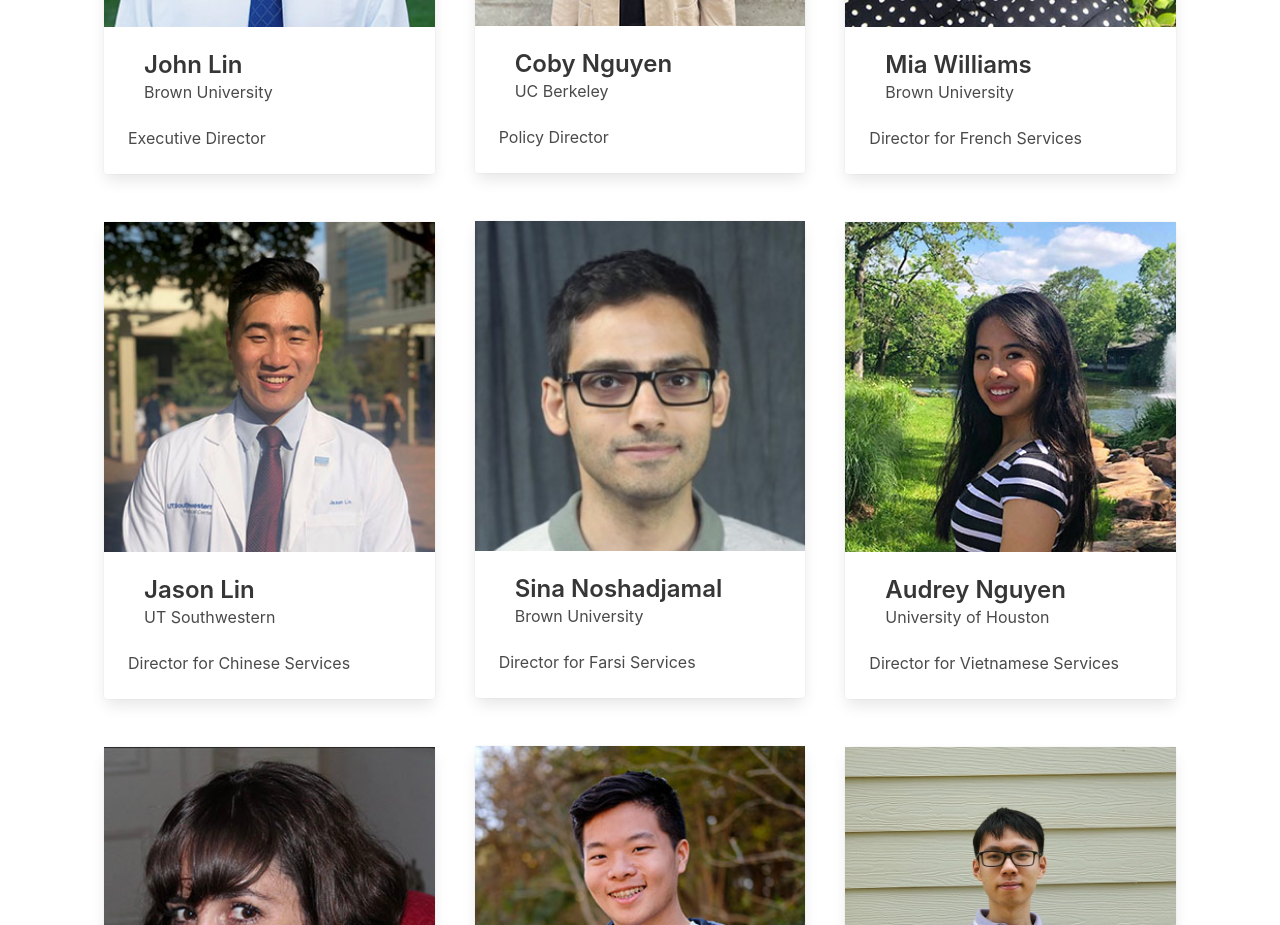
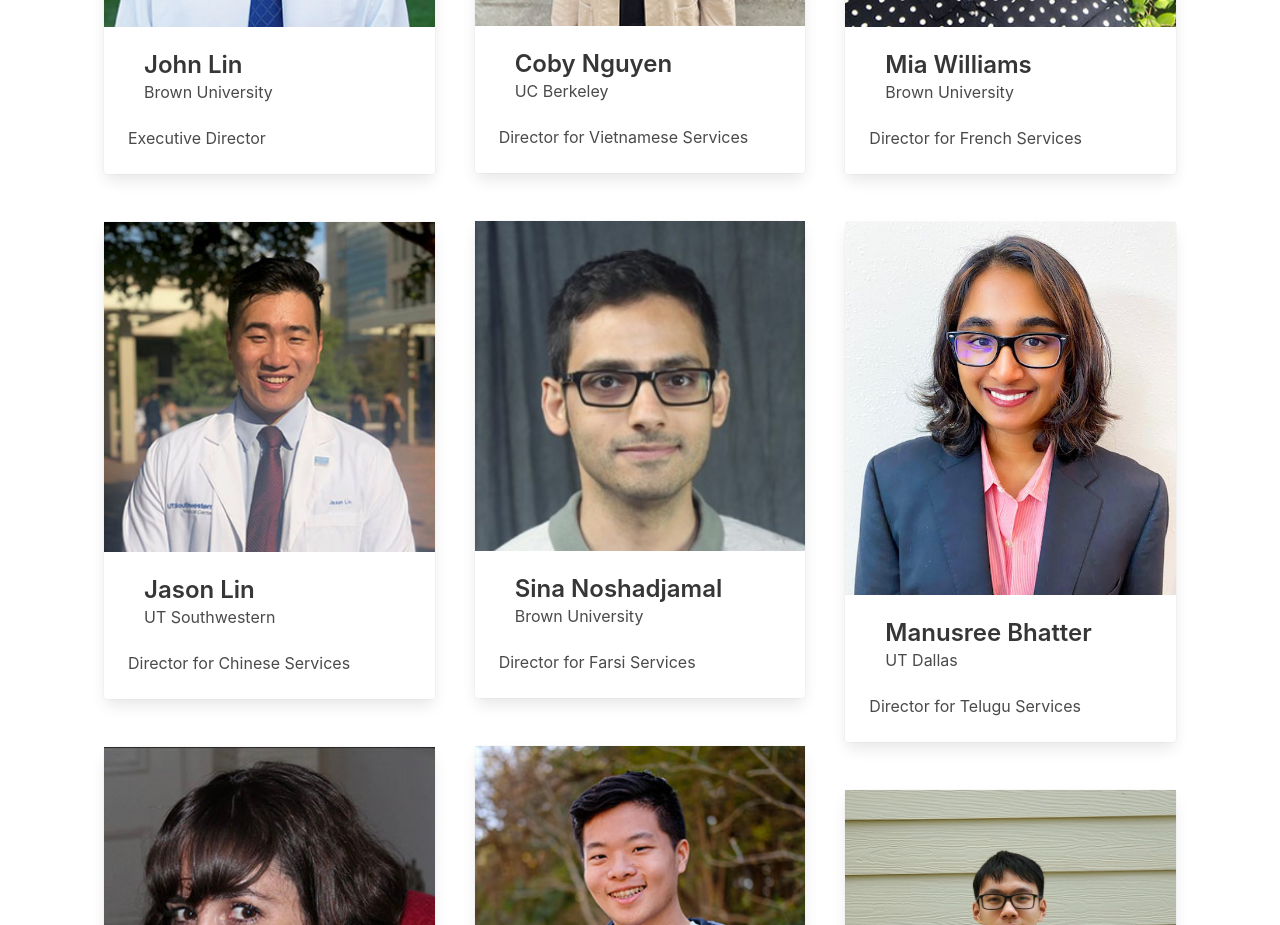
Before and after one commit to suivo2001/mlap-react, a React (Create React App) app: page /about in a window 1280 px wide. Shown: the part 900-1825 px from the top of the page. Built offline with nearby package versions, Linux system fonts and the light colour scheme; no server answers; what google-maps-react, react-geocode would draw is missing.

Commit message:
added Manusree to MLAP page

```diff
--- a/src/pages/About.js
+++ b/src/pages/About.js
@@ -7,10 +7,10 @@ import JasonLinImage from '../images/Jason-Lin.jpeg'
 import MariaChiaramonteImage from '../images/Maria-Chiaramonte.jpg'
 import DanielWangImage from '../images/Daniel-Wang.jpeg'
 import CobyNguyenImage from '../images/Coby-Nguyen.jpeg'
-import AudreyNguyenImage from '../images/Audrey-Nguyen.jpg'
 import MiaWilliamsImage from '../images/Mia-Williams.JPG'
 import SinaNoshadjamalImage from '../images/Sina-Noshadjamal.png'
 import IvoSuImage from '../images/Ivo-Su.png'
+import ManusreeBhatterImage from '../images/Manusree-Bhatter.jpeg'
 
 const About = () => {
     return (
@@ -37,14 +37,14 @@ const About = () => {
                             </div>
 
                             <div className='column'>
-                                <PeopleCard name='Coby Nguyen' location="UC Berkeley" content="Policy Director" image={CobyNguyenImage} />
+                                <PeopleCard name='Coby Nguyen' location="UC Berkeley" content="Director for Vietnamese Services" image={CobyNguyenImage} />
                                 <PeopleCard name='Sina Noshadjamal' location="Brown University" content="Director for Farsi Services" image={SinaNoshadjamalImage} />
                                 <PeopleCard name='Daniel Wang' location="Texas A&M University" content="Director for Digital Services" image={DanielWangImage} />
 
                             </div>
                             <div className='column'>
                                 <PeopleCard name='Mia Williams' location="Brown University" content="Director for French Services" image={MiaWilliamsImage} />
-                                <PeopleCard name='Audrey Nguyen' location="University of Houston" content="Director for Vietnamese Services" image={AudreyNguyenImage} />
+                                <PeopleCard name='Manusree Bhatter' location="UT Dallas" content="Director for Telugu Services" image={ManusreeBhatterImage} />
                                 <PeopleCard name='Ivo Su' location="Brown University" content="Webmaster, Director for Portuguese Services" image={IvoSuImage} />
                             </div>
                         </div>
```
Also changed, not shown: src/images/Manusree-Bhatter.jpeg (added).
